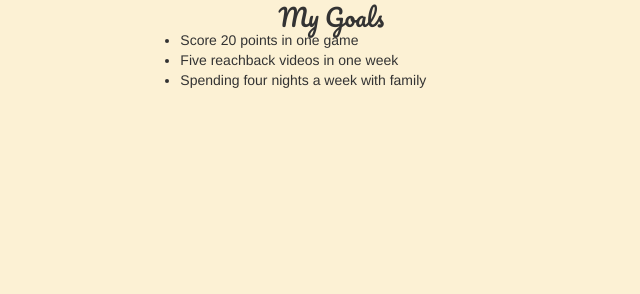
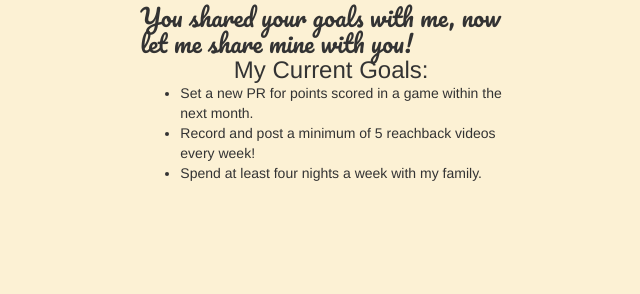
Before and after one commit to T4SG/columbus-team-13, a PHP site: page /stories.php in a window 1280 px wide. Shown: the part 506-800 px from the top of the page, without its empty margins (103-743 px from the left). Run offline with PHP 8.4, Linux system fonts and the light colour scheme; some libraries are stand-ins or nearby versions.

Commit message:
MyStory update

```diff
--- a/stories.php
+++ b/stories.php
@@ -29,11 +29,12 @@
     <div class="your-story col-xs-6">
       <h2 class="sample-user-name">I am LeBron James</h2>
        <iframe width="100%" height="315px" src="https://www.youtube.com/embed/_mgBStqp06c" frameborder="0" allowfullscreen></iframe>
-      <h3 class="italics-header">My Goals</h3>
+      <h3 class="italics-header">You shared your goals with me, now let me share mine with you!</h3>
+      <h3 class="sample-user-name">My Current Goals:</h3>
       <ul class="goals">
-	<li>Score 20 points in one game</li>
-	<li>Five reachback videos in one week</li>
-	<li>Spending four nights a week with family</li>
+	<li>Set a new PR for points scored in a game within the next month.</li>
+	<li>Record and post a minimum of 5 reachback videos every week!</li>
+	<li>Spend at least four nights a week with my family.</li>
       </ul>
     </div>
     <div>
```
